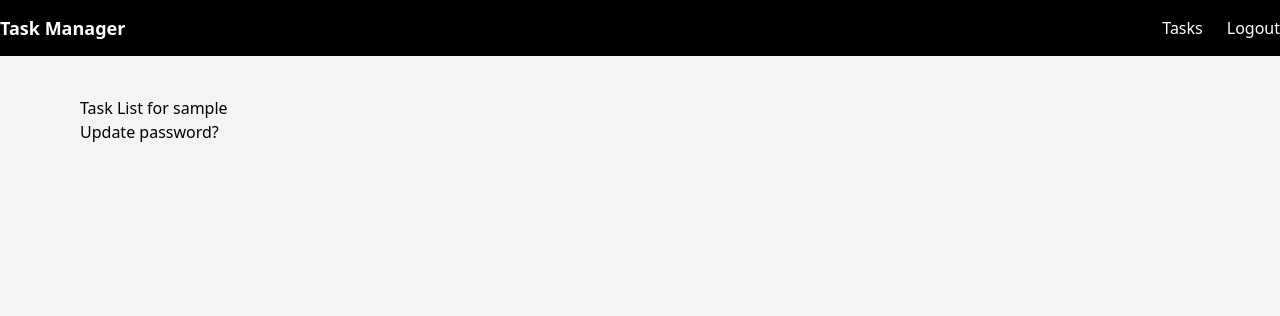
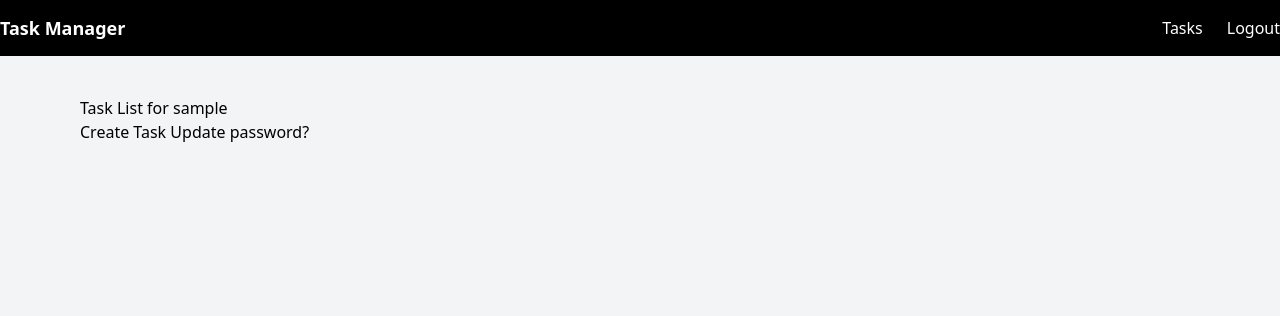
Before and after one commit to mpbe/TaskManager, a Flask app: page /tasks/ in a window 1280 px wide. Shown: the top 316 px of the page. Run offline with Flask 3, Linux system fonts and the light colour scheme; the visitor is signed in with stand-in values (Sample User, id 1); data that the repository does not hold is empty; some libraries are stand-ins or nearby versions.

Commit message:
updated code so tasks are now listed on tasks page

```diff
--- a/app/routes/tasks.py
+++ b/app/routes/tasks.py
@@ -2,7 +2,7 @@ from flask import Blueprint, render_template, redirect, url_for, request, flash
 from flask_login import login_required, current_user
 from app.forms.task_forms import CreateTaskForm
 from app.models.status import STATUS_LABELS
-from app.services.task_service import create_task
+from app.services.task_service import create_task, get_user_tasks
 from app.models import Status, Priority
 
 tasks_bp = Blueprint("tasks", __name__)
@@ -10,7 +10,12 @@ tasks_bp = Blueprint("tasks", __name__)
 @tasks_bp.route("/")
 @login_required
 def tasks():
-    return render_template("tasks.html")
+
+    return render_template("tasks.html",
+                           STATUS_LABELS=STATUS_LABELS,
+                           Status=Status,
+                           Priority=Priority,
+                           tasks=get_user_tasks(user_id=current_user.id))
 
 
 @tasks_bp.route("/create", methods=["GET", "POST"])
--- a/app/services/task_service.py
+++ b/app/services/task_service.py
@@ -2,6 +2,11 @@ from datetime import date
 from app.extensions import db
 from app.models import Status, Priority, Task
 from app.schema.task_result import CreateTaskResult
+
+
+def get_user_tasks(user_id: int):
+
+    return Task.query.filter_by(user_id=user_id).all()
 
 
 def create_task(user_id: int, title: str, description: str, due_date: date, status: Status, priority: Priority):
--- a/app/templates/tasks.html
+++ b/app/templates/tasks.html
@@ -6,5 +6,16 @@
 
 {%block content%}
 <h1>Task List for {{current_user.username}}</h1>
+
+{%for task in tasks%}
+    <p>Title - {{task.title}}</p>
+    <p>Description - {{task.description}}</p>
+    <p>Due Date - {{task.due_date}}</p>
+    <p>Status - {{STATUS_LABELS[task.status]}}</p>
+    <p>Priority - {{task.priority.value}}</p>
+<br>
+{%endfor%}
+
+<a href="{{url_for('tasks.create')}}">Create Task</a>
 <a href="{{url_for('auth.update_password')}}">Update password?</a>
 {%endblock%}
```
